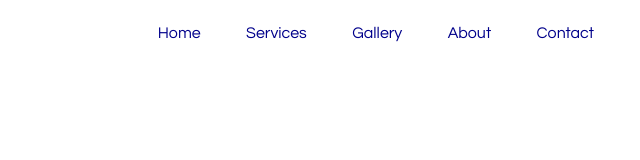
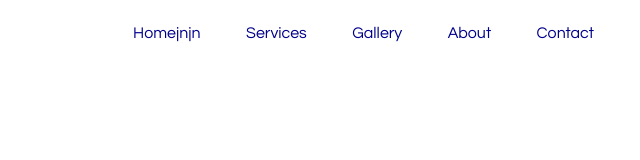
Before and after one commit to gagangcode/gagangcode.github.io, a plain HTML site: page index.html in a window 1280 px wide. Shown: the full height of the page, 640-1280 px from the left. Drawn offline with Linux system fonts and the light colour scheme.

Commit message:
something changed

```diff
--- a/index.html
+++ b/index.html
@@ -9,7 +9,7 @@
 <header>
 	<div class="main">
 		<ul>
-			<li><a href="#">Home</a></li>
+			<li><a href="#">Homejnjn</a></li>
 			<li><a href="#">Services</a></li>
 			<li><a href="#">Gallery</a></li>
 			<li><a href="#">About</a></li>
```
